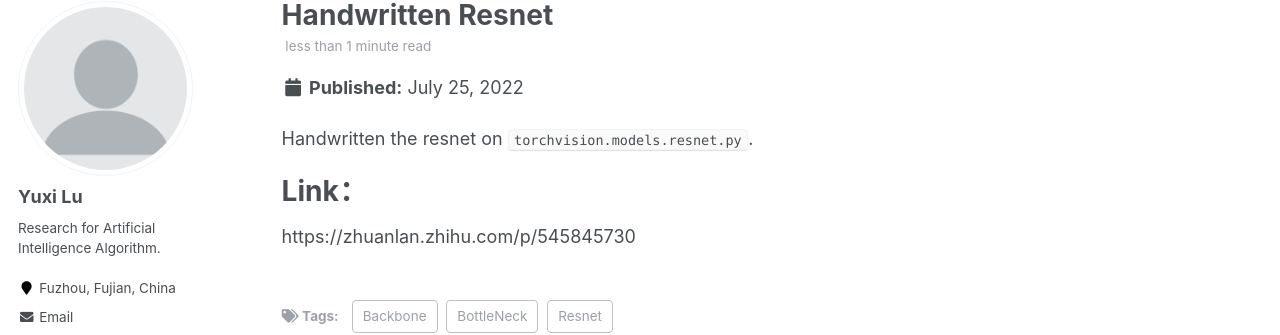
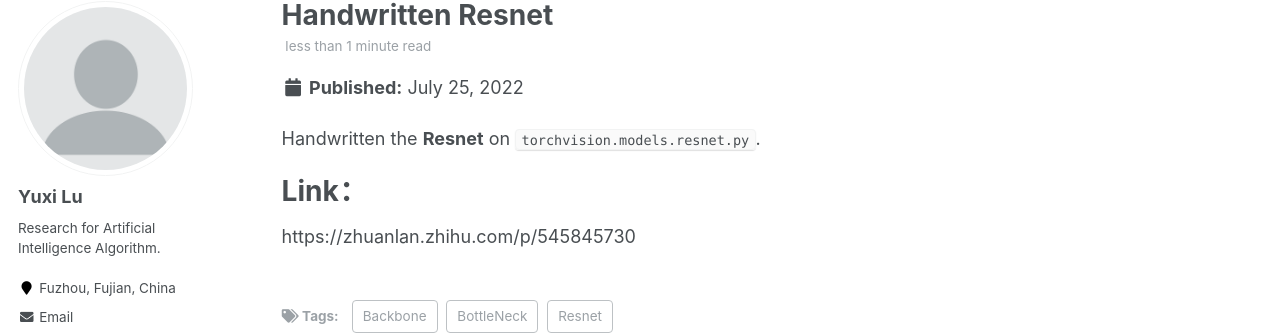
Before and after one commit to divided7/divided7.github.io, a Jekyll site: the page built from _posts/2012-08-14-blog-post-1.md, in a window 1280 px wide and 1358 px high. Shown: the part 117-452 px from the top of the window. Built offline with Jekyll 4.4.1, drawn with Linux system fonts in a browser that asks for light colours.

```diff
--- a/_posts/2012-08-14-blog-post-1.md
+++ b/_posts/2012-08-14-blog-post-1.md
@@ -8,7 +8,7 @@ tags:
   - BottleNeck
 ---
 
-Handwritten the resnet on `torchvision.models.resnet.py`.
+Handwritten the **Resnet** on `torchvision.models.resnet.py`.
 
 Link：
 ======
```
